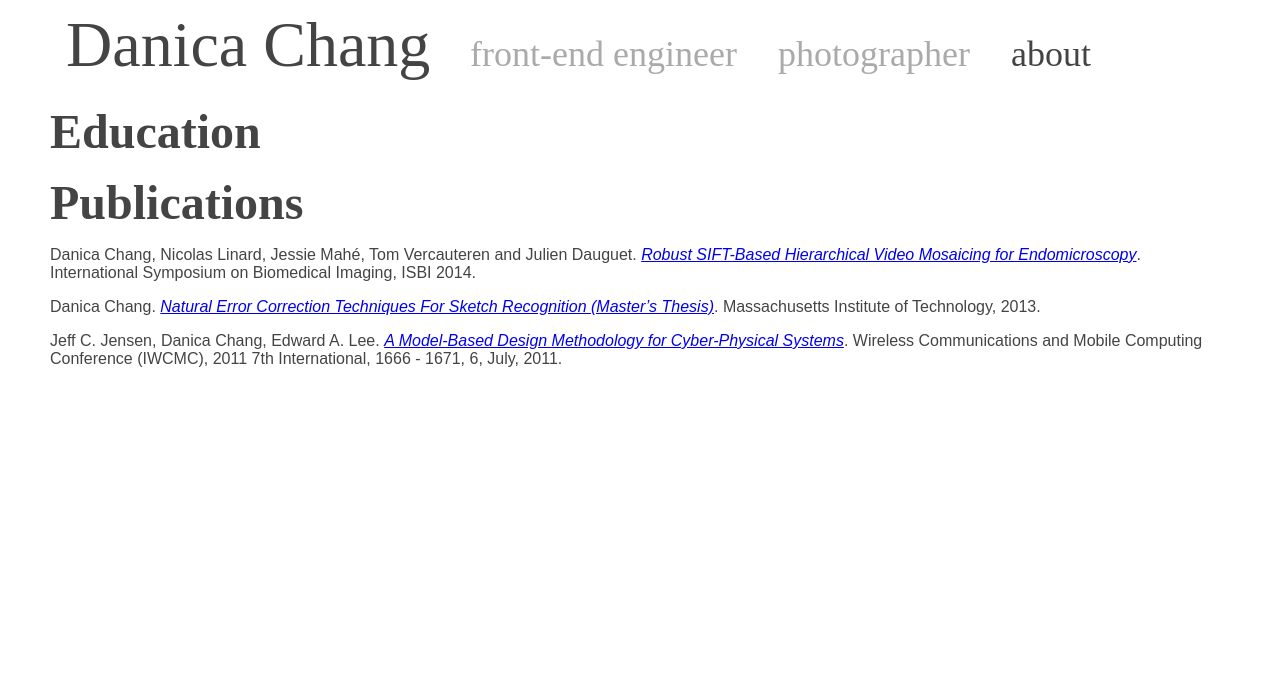
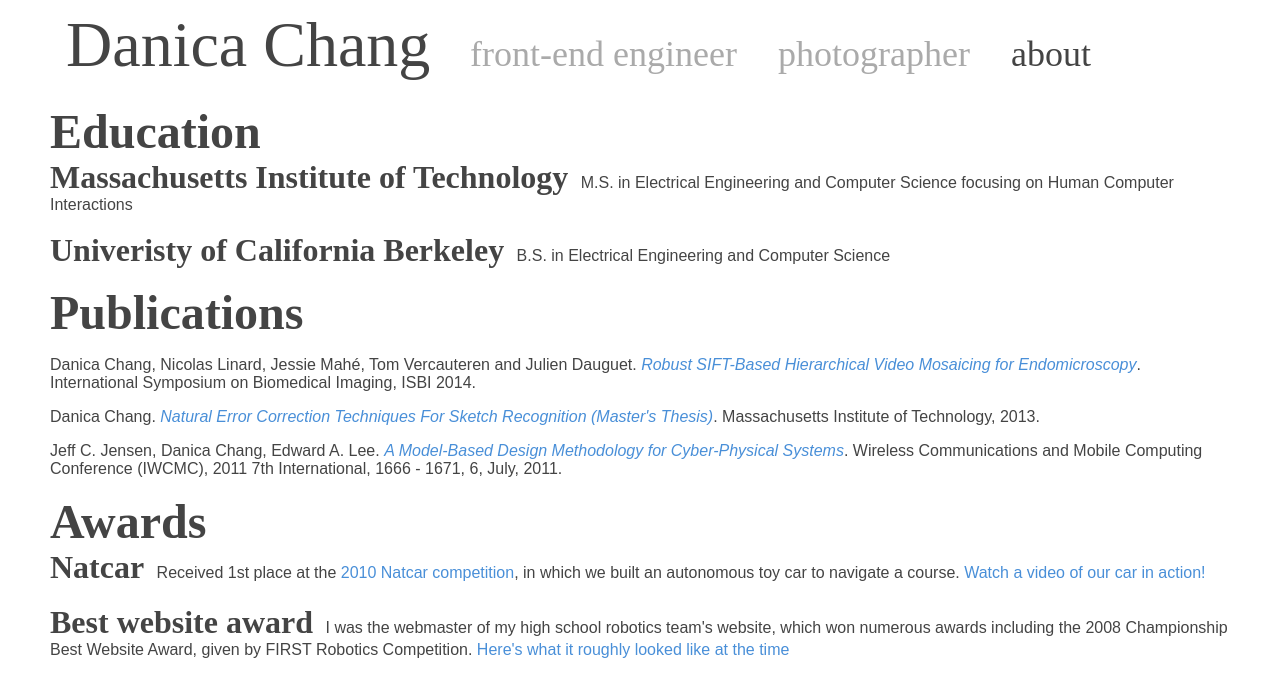
Before and after one commit to danicachang/danicachang.github.io, a Jekyll site: the page built from about.md, in a window 1280 px wide. Shown: the top 697 px of the page. Built offline with Jekyll 4.4.1, drawn with Linux system fonts in a browser that asks for light colours; nearby versions of some CDN libraries; some web fonts are replaced.

Commit message:
added About page

```diff
--- /dev/null
+++ b/_sass/_about.scss
@@ -0,0 +1,7 @@
+.about {
+	h3 {
+		font-size: 2rem;
+		display: inline-block;
+		margin: 0 .5rem 0 0;
+	}
+}
--- a/about.md
+++ b/about.md
@@ -3,13 +3,23 @@
 title: About Danica Chang
 permalink: /about/
 ---
-
-<h1>Education</h1>
+<div class="about">
+    <h1>Education</h1>
+    <h3>Massachusetts Institute of Technology</h3> M.S. in Electrical Engineering and Computer Science focusing on Human Computer Interactions<br><br>
+    <h3>Univeristy of California Berkeley</h3>  B.S. in Electrical Engineering and Computer Science
 
 
-<h1>Publications</h1>
-Danica Chang, Nicolas Linard, Jessie Mahé, Tom Vercauteren and Julien Dauguet. <a href="http://www.hal.inserm.fr/file/index/docid/1017954/filename/paper_chang.pdf" target="_blank"><i>Robust SIFT-Based Hierarchical Video Mosaicing for Endomicroscopy</i></a>. International Symposium on Biomedical Imaging, ISBI 2014.
+    <h1>Publications</h1>
+    <p>Danica Chang, Nicolas Linard, Jessie Mahé, Tom Vercauteren and Julien Dauguet. <a href="http://www.hal.inserm.fr/file/index/docid/1017954/filename/paper_chang.pdf" target="_blank"><i>Robust SIFT-Based Hierarchical Video Mosaicing for Endomicroscopy</i></a>. International Symposium on Biomedical Imaging, ISBI 2014.</p>
 
-Danica Chang. <a href="https://dspace.mit.edu/bitstream/handle/1721.1/82371/862074582-MIT.pdf" target="_blank"><i>Natural Error Correction Techniques For Sketch Recognition (Master's Thesis)</i></a>. Massachusetts Institute of Technology, 2013.
+    <p>Danica Chang. <a href="https://dspace.mit.edu/bitstream/handle/1721.1/82371/862074582-MIT.pdf" target="_blank"><i>Natural Error Correction Techniques For Sketch Recognition (Master's Thesis)</i></a>. Massachusetts Institute of Technology, 2013.</p>
 
-Jeff C. Jensen, Danica Chang, Edward A. Lee. <a href="https://chess.eecs.berkeley.edu/pubs/837/JensenEtAl_CPS_CyPhy.pdf" target="_blank"><i>A Model-Based Design Methodology for Cyber-Physical Systems</i></a>. Wireless Communications and Mobile Computing Conference (IWCMC), 2011 7th International, 1666 - 1671, 6, July, 2011.
+    <p>Jeff C. Jensen, Danica Chang, Edward A. Lee. <a href="https://chess.eecs.berkeley.edu/pubs/837/JensenEtAl_CPS_CyPhy.pdf" target="_blank"><i>A Model-Based Design Methodology for Cyber-Physical Systems</i></a>. Wireless Communications and Mobile Computing Conference (IWCMC), 2011 7th International, 1666 - 1671, 6, July, 2011.</p>
+
+    <h1>Awards</h1>
+    <h3>Natcar</h3>
+    Received 1st place at the <a href="http://esg01.eecs.berkeley.edu/natcar/results.html">2010 Natcar competition</a>, in which we built an autonomous toy car to navigate a course. <a href="http://esg01.eecs.berkeley.edu/natcar/2010-video/hq/1st.mp4">Watch a video of our car in action!</a><br><br>
+
+    <h3>Best website award</h3>
+    I was the webmaster of my high school robotics team's website, which won numerous awards including the 2008 Championship Best Website Award, given by FIRST Robotics Competition.  <a href="https://web.archive.org/web/20080509071600/http://www.mvrt.com/2008/clear.php">Here's what it roughly looked like at the time</a>
+</div>
--- a/css/styles.scss
+++ b/css/styles.scss
@@ -10,6 +10,7 @@
 @import "homepage";
 @import "photographer";
 @import "frontend";
+@import "about";
 
 
 html {
@@ -27,6 +28,14 @@
 }
 h2 {
     font-size: 2rem;
+}
+
+a {
+    text-decoration: none;
+    color: #498fd8;
+    &:hover {
+        color: darken(#498fd8, 20%);
+    }
 }
 
 .main_container{
```
